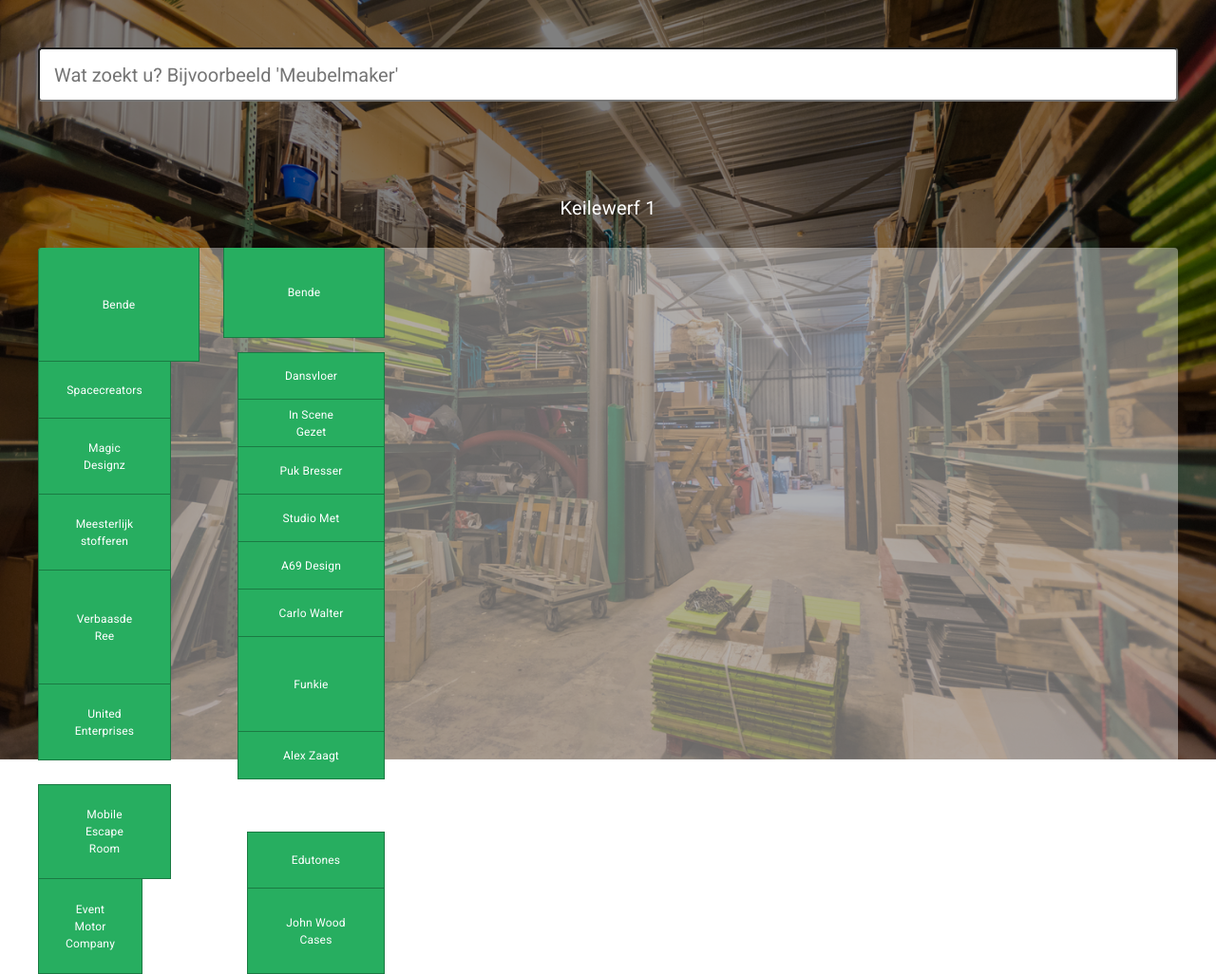
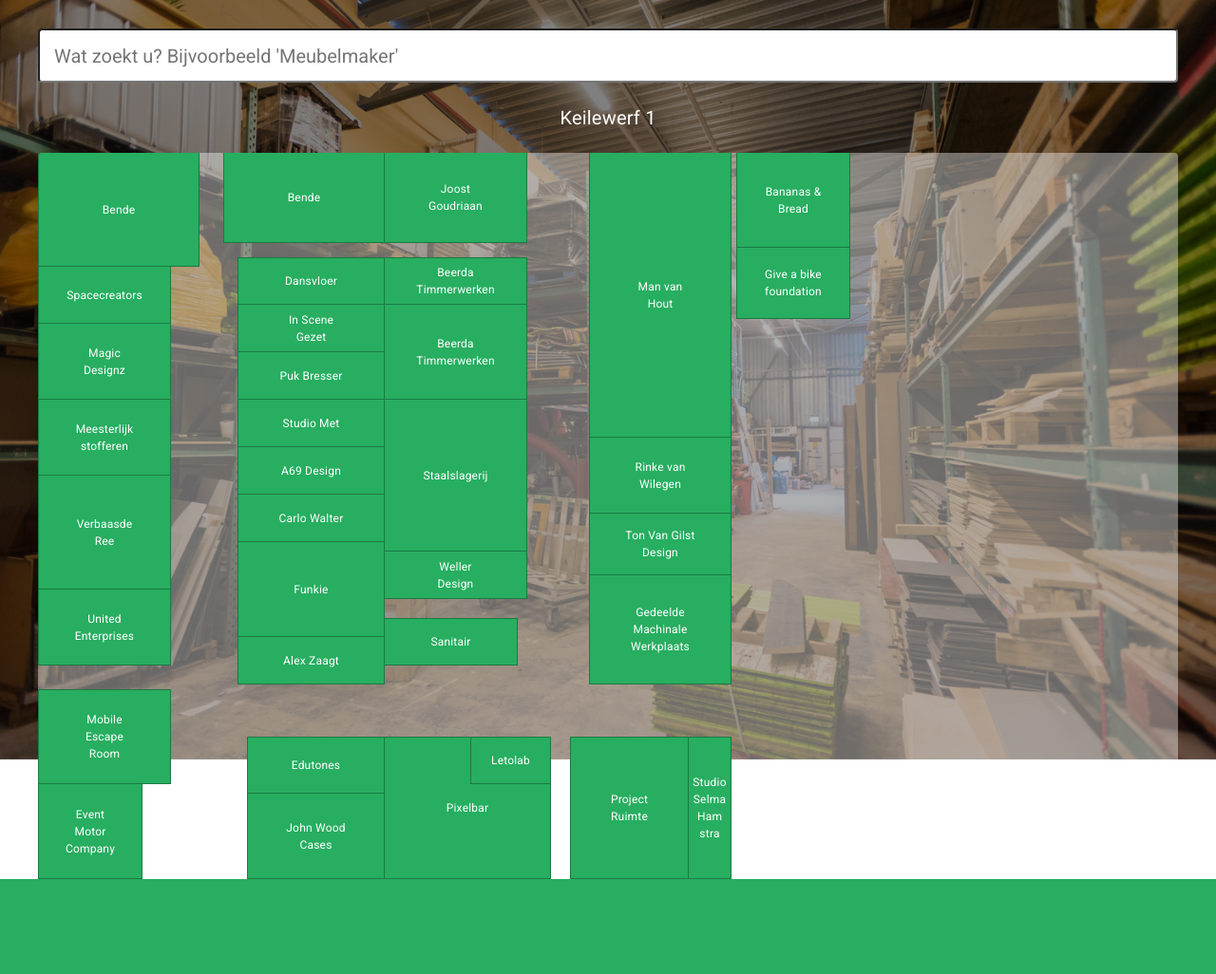
Before and after one commit to ewderonde/keilewerf-interactive-map, a PHP site: page / in a window 1280 px wide, after a click on "PLATTEGROND". Shown: the whole page at 95% size. After the commit the page ends 926 px from the top, so only its background shows below. Run offline with PHP 8.4, Linux system fonts and the light colour scheme; some libraries are stand-ins or nearby versions.

Commit message:
Plattegrond uitwerken. sigh...

```diff
--- a/css/global.css
+++ b/css/global.css
@@ -943,12 +943,12 @@
   border-radius: 4px !important;
   width: 100%;
   box-sizing: border-box;
-  margin-top: 50px;
+  margin-top: 30px;
   height: 57px;
 }
 section#plattegrond .header #selected-tag {
   position: absolute;
-  top: 50px;
+  top: 30px;
   padding: 15px;
   width: 100%;
   background: #27ae60;
@@ -977,7 +977,7 @@
   position: relative;
   z-index: 2;
   width: 1200px;
-  margin: 100px auto 0;
+  margin: 25px auto 0;
   display: flex;
   justify-content: space-between;
 }
@@ -987,7 +987,7 @@
 section#plattegrond .loodsen .loods h2 {
   font-size: 20px;
   text-align: center;
-  margin-bottom: 30px;
+  margin-bottom: 25px;
 }
 section#plattegrond .loodsen .loods .map {
   width: 100%;
@@ -1018,7 +1018,6 @@
   line-height: 18px;
 }
 section#plattegrond .loodsen .loods .map .company.highlight {
-  background: #27ae60 !important;
   transition: background 0.6s ease 0.1s;
   opacity: 1 !important;
 }
@@ -1141,6 +1140,117 @@
   top: 675px;
   left: 220px;
 }
+section#plattegrond .loodsen .loods .map .company.joost-goudriaan {
+  width: 150px;
+  height: 95px;
+  top: 0px;
+  left: 365px;
+  border-left: none;
+}
+section#plattegrond .loodsen .loods .map .company.beerda-timmerwerken {
+  width: 150px;
+  height: 50px;
+  top: 110px;
+  left: 365px;
+  border-top: 1px solid rgba(0, 0, 0, 0.3);
+  border-left: none;
+}
+section#plattegrond .loodsen .loods .map .company.beerda-timmerwerken.two {
+  width: 150px;
+  height: 100px;
+  top: 160px;
+  left: 365px;
+  border-top: none;
+}
+section#plattegrond .loodsen .loods .map .company.staalslagerij {
+  width: 150px;
+  height: 160px;
+  top: 260px;
+  left: 365px;
+  border-left: none;
+}
+section#plattegrond .loodsen .loods .map .company.weller-design {
+  width: 150px;
+  height: 50px;
+  top: 420px;
+  left: 365px;
+  border-left: none;
+}
+section#plattegrond .loodsen .loods .map .company.sanitair {
+  width: 140px;
+  height: 50px;
+  top: 490px;
+  left: 365px;
+  border-left: none;
+  border-top: 1px solid rgba(0, 0, 0, 0.3);
+}
+section#plattegrond .loodsen .loods .map .company.pixelbar {
+  width: 175px;
+  height: 150px;
+  top: 615px;
+  left: 365px;
+  border-left: none;
+  border-top: 1px solid rgba(0, 0, 0, 0.3);
+}
+section#plattegrond .loodsen .loods .map .company.letolab {
+  width: 85px;
+  height: 50px;
+  top: 615px;
+  left: 455px;
+  border-top: 1px solid rgba(0, 0, 0, 0.3);
+}
+section#plattegrond .loodsen .loods .map .company.project-ruimte {
+  width: 125px;
+  height: 150px;
+  top: 615px;
+  left: 560px;
+  border-top: 1px solid rgba(0, 0, 0, 0.3);
+}
+section#plattegrond .loodsen .loods .map .company.studio-selma-hamstra {
+  width: 45px;
+  height: 150px;
+  top: 615px;
+  left: 685px;
+  border-top: 1px solid rgba(0, 0, 0, 0.3);
+  border-left: none;
+}
+section#plattegrond .loodsen .loods .map .company.man-van-hout {
+  width: 150px;
+  height: 300px;
+  top: 0;
+  left: 580px;
+}
+section#plattegrond .loodsen .loods .map .company.rinke-van-wilegen {
+  width: 150px;
+  height: 80px;
+  top: 300px;
+  left: 580px;
+}
+section#plattegrond .loodsen .loods .map .company.ton-van-gilst-design {
+  width: 150px;
+  height: 65px;
+  top: 380px;
+  left: 580px;
+}
+section#plattegrond .loodsen .loods .map .company.gedeelde-machinale-werkplaats {
+  width: 150px;
+  height: 115px;
+  top: 445px;
+  left: 580px;
+}
+section#plattegrond .loodsen .loods .map .company.banana-bread {
+  width: 120px;
+  height: 100px;
+  top: 0;
+  border-top: none;
+  left: 735px;
+}
+section#plattegrond .loodsen .loods .map .company.give-a-bike-foundation {
+  width: 120px;
+  height: 75px;
+  top: 100px;
+  left: 735px;
+}
 section#plattegrond .loodsen .loods .company-opacity {
   background: #000000;
   position: fixed;
--- a/index.html
+++ b/index.html
@@ -59,6 +59,22 @@
                         <div class="company alex-zaagt" data-tag="alex-zaagt"><span>Alex Zaagt</span></div>
                         <div class="company edutones" data-tag="edutones"><span>Edutones</span></div>
                         <div class="company john-wood-cases" data-tag="john-wood-cases"><span>John Wood Cases</span></div>
+                        <div class="company joost-goudriaan" data-tag="joost-goudriaan"><span>Joost Goudriaan</span></div>
+                        <div class="company beerda-timmerwerken" data-tag="beerda-timmerwerken"><span>Beerda Timmerwerken</span></div>
+                        <div class="company beerda-timmerwerken two" data-tag="beerda-timmerwerken"><span>Beerda Timmerwerken</span></div>
+                        <div class="company staalslagerij" data-tag="staalslagerij"><span>Staalslagerij</span></div>
+                        <div class="company weller-design" data-tag="weller-design"><span>Weller Design</span></div>
+                        <div class="company sanitair" data-tag="sanitair"><span>Sanitair</span></div>
+                        <div class="company pixelbar" data-tag="pixelbar"><span>Pixelbar</span></div>
+                        <div class="company letolab" data-tag="letolab"><span>Letolab</span></div>
+                        <div class="company project-ruimte" data-tag="project-ruimte"><span>Project Ruimte</span></div>
+                        <div class="company studio-selma-hamstra" data-tag="studio-selma-hamstra"><span>Studio Selma Ham stra</span></div>
+                        <div class="company man-van-hout" data-tag="man-van-hout"><span>Man van Hout</span></div>
+                        <div class="company rinke-van-wilegen" data-tag="rinke-van-wilegen"><span>Rinke van Wilegen</span></div>
+                        <div class="company ton-van-gilst-design" data-tag="ton-van-gilst-design"><span>Ton Van Gilst Design</span></div>
+                        <div class="company gedeelde-machinale-werkplaats" data-tag="gedeelde-machinale-werkplaats"><span>Gedeelde Machinale Werkplaats</span></div>
+                        <div class="company banana-bread" data-tag="banana-bread"><span>Bananas &amp; Bread</span></div>
+                        <div class="company give-a-bike-foundation" data-tag="give-a-bike-foundation"><span>Give a bike foundation</span></div>
                     </div>
                     <div class="company-opacity"></div>
                     <div class="company-contents">
--- a/sass/_dev_main.scss
+++ b/sass/_dev_main.scss
@@ -200,12 +200,12 @@
 		    border-radius: 4px !important;
 		    width: 100%;
 		    box-sizing: border-box;
-		    margin-top: 50px;
+		    margin-top: 30px;
   		  	height: 57px;
 	    }
 	    #selected-tag {
             position: absolute;
-		    top: 50px;
+		    top: 30px;
 		    padding: 15px;
 		    width: 100%;
 		    background: #27ae60;
@@ -235,7 +235,7 @@
 	    position: relative;
 	    z-index: 2;
 	    width: 1200px;
-	    margin: 100px auto 0;
+	    margin: 25px auto 0;
 	    display: flex;
 	    justify-content: space-between;
 	    .loods {
@@ -243,7 +243,7 @@
 	    	h2 {
 	    		font-size: 20px;
 		    	text-align: center;
-		    	margin-bottom: 30px;
+		    	margin-bottom: 25px;
 	    	}
 	    	.map {
 			    width: 100%;
@@ -272,7 +272,6 @@
     					line-height: 18px;
 					}
 				    &.highlight {
-					    background: #27ae60 !important;
 					    transition: background 0.6s ease 0.1s;
 					    opacity: 1 !important;
 					}
@@ -396,6 +395,117 @@
 						top: 675px;
 						left: 220px;
 					}
+					&.joost-goudriaan {
+						width: 150px;
+						height: 95px;
+						top: 0px;
+						left: 365px;
+    					border-left: none;
+					}
+					&.beerda-timmerwerken {
+					    width: 150px;
+					    height: 50px;
+					    top: 110px;
+					    left: 365px;
+					    border-top: 1px solid rgba(0, 0, 0, 0.3);
+					    border-left: none;
+					    &.two {
+					    	width: 150px;
+						    height: 100px;
+						    top: 160px;
+						    left: 365px;
+						    border-top: none;
+					    }
+					}
+					&.staalslagerij {
+						width: 150px;
+					    height: 160px;
+					    top: 260px;
+					    left: 365px;
+					    border-left: none;
+					}
+					&.weller-design {
+						width: 150px;
+					    height: 50px;
+					    top: 420px;
+					    left: 365px;
+					    border-left: none;
+					}
+					&.sanitair {
+						width: 140px;
+					    height: 50px;
+					    top: 490px;
+					    left: 365px;
+					    border-left: none;
+					    border-top: 1px solid rgba(0, 0, 0, 0.3);
+					}
+					&.pixelbar {
+					    width: 175px;
+					    height: 150px;
+					    top: 615px;
+					    left: 365px;
+					    border-left: none;
+					    border-top: 1px solid rgba(0, 0, 0, 0.3);
+					}
+					&.letolab {
+				        width: 85px;
+					    height: 50px;
+					    top: 615px;
+					    left: 455px;
+					    border-top: 1px solid rgba(0, 0, 0, 0.3);
+					}
+					&.project-ruimte {
+					    width: 125px;
+					    height: 150px;
+					    top: 615px;
+					    left: 560px;
+					    border-top: 1px solid rgba(0, 0, 0, 0.3);
+					}
+					&.studio-selma-hamstra {
+				        width: 45px;
+					    height: 150px;
+					    top: 615px;
+					    left: 685px;
+					    border-top: 1px solid rgba(0, 0, 0, 0.3);
+					    border-left: none;
+					}
+					&.man-van-hout {
+				        width: 150px;
+					    height: 300px;
+					    top: 0;
+					    left: 580px;
+					}
+					&.rinke-van-wilegen {
+				        width: 150px;
+					    height: 80px;
+					    top: 300px;
+					    left: 580px;
+					}
+					&.ton-van-gilst-design {
+				        width: 150px;
+					    height: 65px;
+					    top: 380px;
+					    left: 580px;
+					}
+					&.gedeelde-machinale-werkplaats {
+			            width: 150px;
+					    height: 115px;
+					    top: 445px;
+					    left: 580px;
+					}
+					&.banana-bread {
+						width: 120px;
+						height: 100px;
+						top: 0;
+						border-top: none;
+						left: 735px;
+					}
+					&.give-a-bike-foundation {
+						width: 120px;
+						height: 75px;
+						top: 100px;
+						left: 735px;
+					}
 				}
 			}
 			.company-opacity {
```
Also changed, not shown: 1 other file.
